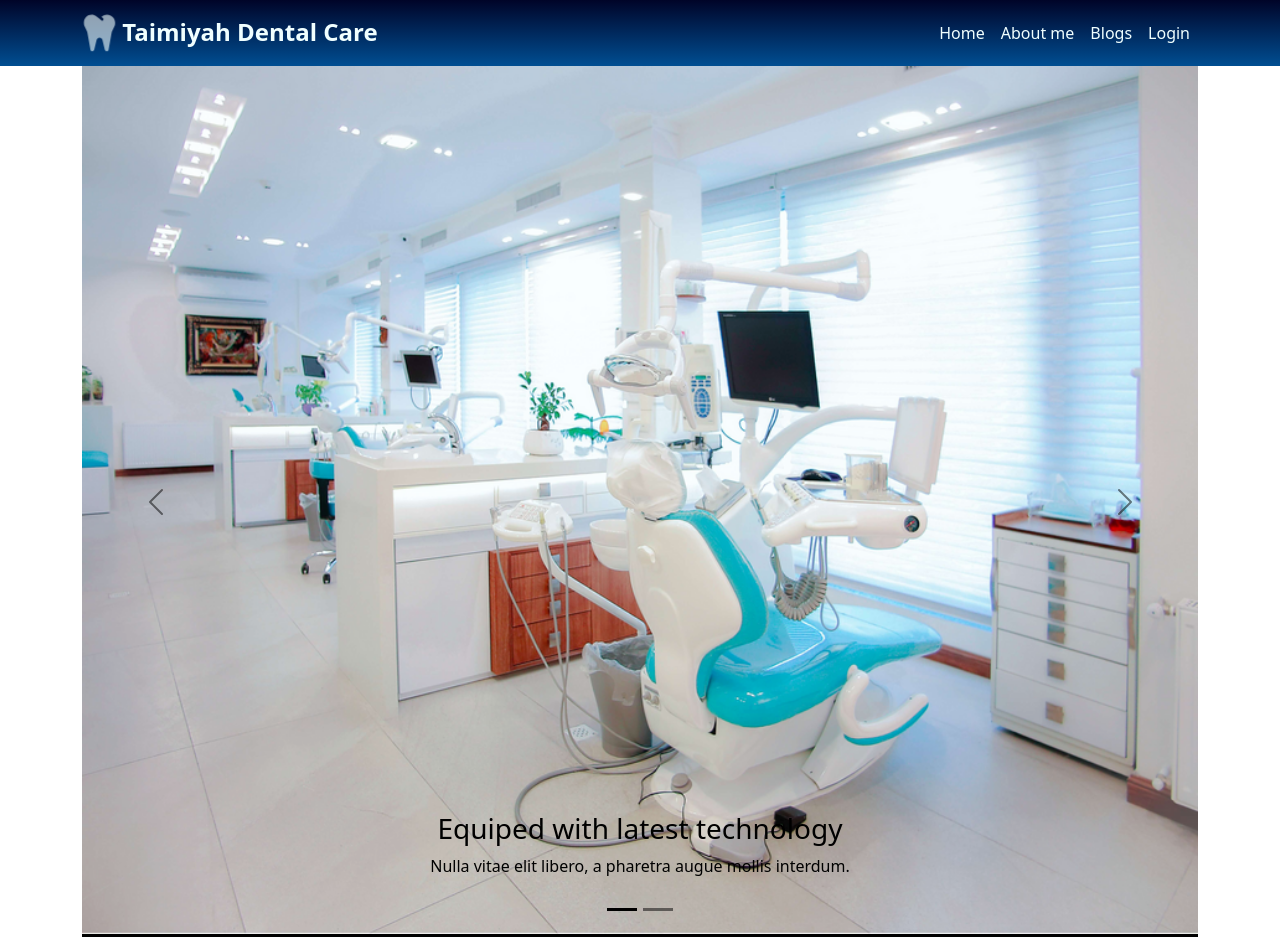
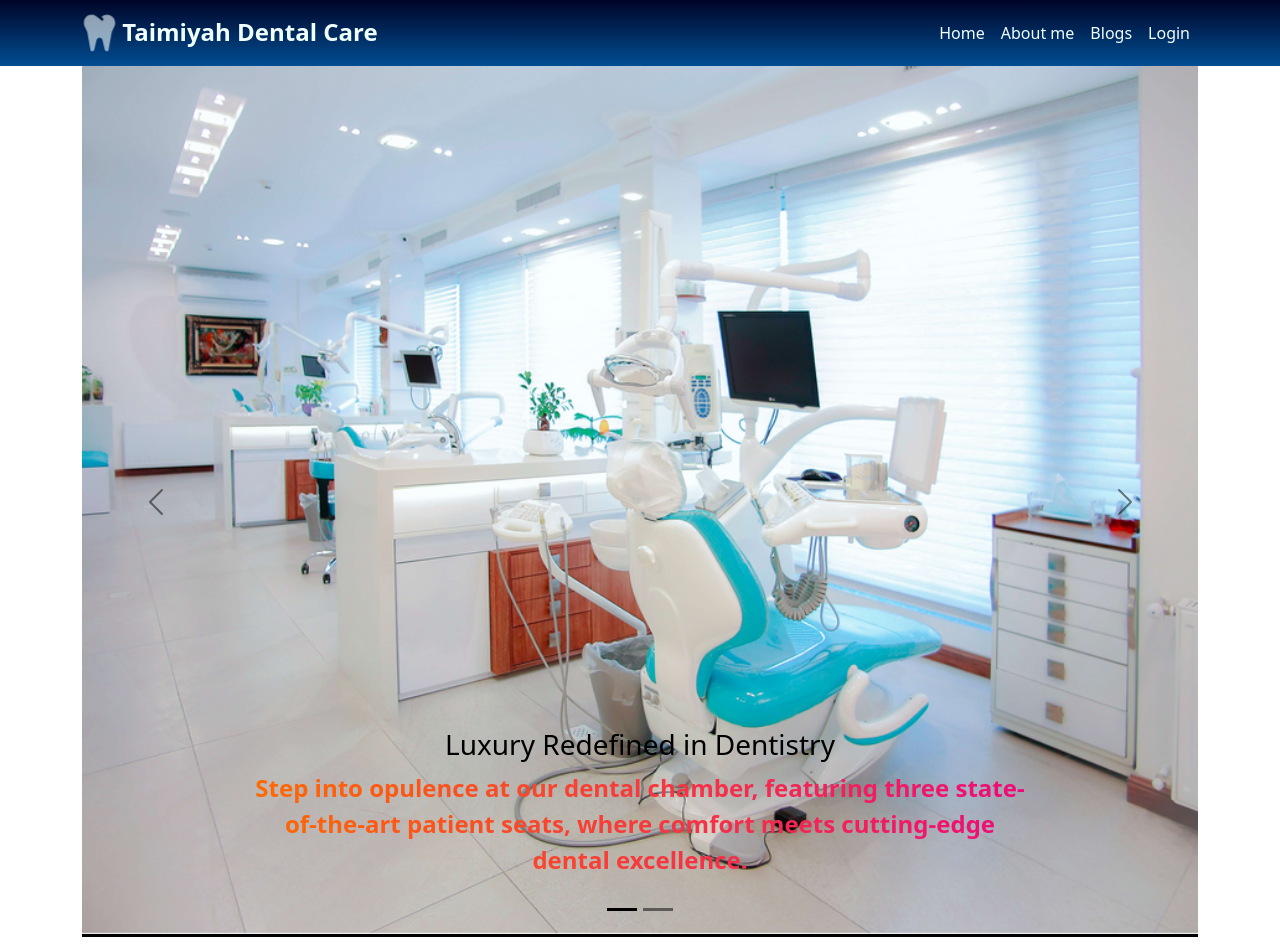
Before and after one commit to Junaith1994/Dr-Junaith, a React (Create React App) app: page / in a window 1280 px wide. Shown: the top 944 px of the page. Built offline with nearby package versions, Linux system fonts and the light colour scheme; no server answers.

Commit message:
Added readme.md file, little more remaining

```diff
--- /dev/null
+++ b/src/Pages/Home/Banner/Banner.css
@@ -0,0 +1,5 @@
+.banner-text-color {
+    background-image: linear-gradient(to left, #ee0979, #ff6a00);
+    -webkit-background-clip: text;
+    -webkit-text-fill-color: transparent;
+}
--- a/src/Pages/Home/Banner/Banner.js
+++ b/src/Pages/Home/Banner/Banner.js
@@ -2,6 +2,7 @@ import React from 'react';
 import { Carousel, Image } from 'react-bootstrap';
 import facilitiesImg from '../../../media/images/facilities.png';
 import dentistImg from '../../../media/images/dentist.png';
+import './Banner.css';
 
 const Banner = () => {
     return (
@@ -9,15 +10,15 @@ const Banner = () => {
             <Carousel.Item interval={2000}>
                 <Image src={facilitiesImg} className='w-100' />
                 <Carousel.Caption className=''>
-                    <h3>Equiped with latest technology</h3>
-                    <p>Nulla vitae elit libero, a pharetra augue mollis interdum.</p>
+                    <h3>Luxury Redefined in Dentistry</h3>
+                    <p className='banner-text-color fs-4 fw-semibold'>Step into opulence at our dental chamber, featuring three state-of-the-art patient seats, where comfort meets cutting-edge dental excellence.</p>
                 </Carousel.Caption>
             </Carousel.Item>
             <Carousel.Item interval={2000}>
                 <Image src={dentistImg} className='w-100' text="Second slide" />
                 <Carousel.Caption className=''>
-                    <h3>A safe hand</h3>
-                    <p>Lorem ipsum dolor sit amet, consectetur adipiscing elit.</p>
+                    <h3>My best practice and care for each patient</h3>
+                    <p className='text-primary fs-4 fw-semibold'>A skilled dentist ensures optimal oral health, meticulously examining each patient, delivering personalized care with expertise and compassion.</p>
                 </Carousel.Caption>
             </Carousel.Item>
         </Carousel>
```
Also changed, not shown: 1 other file (tests, documents, lock files or other folders).
